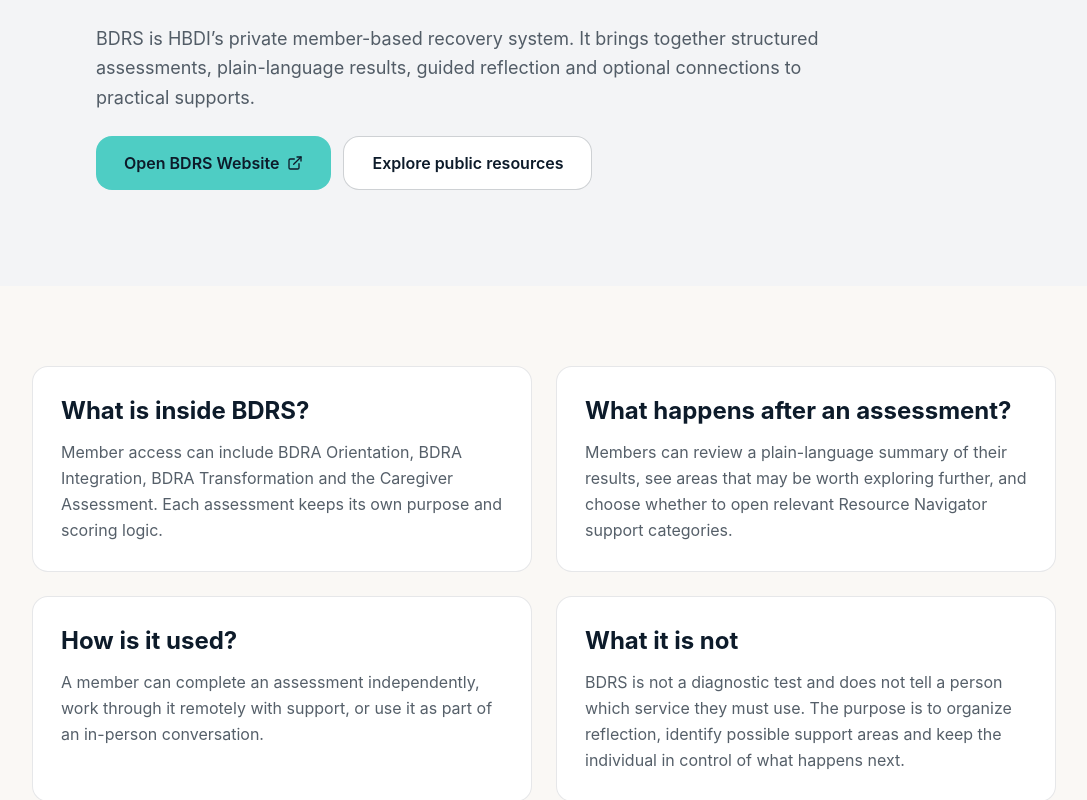
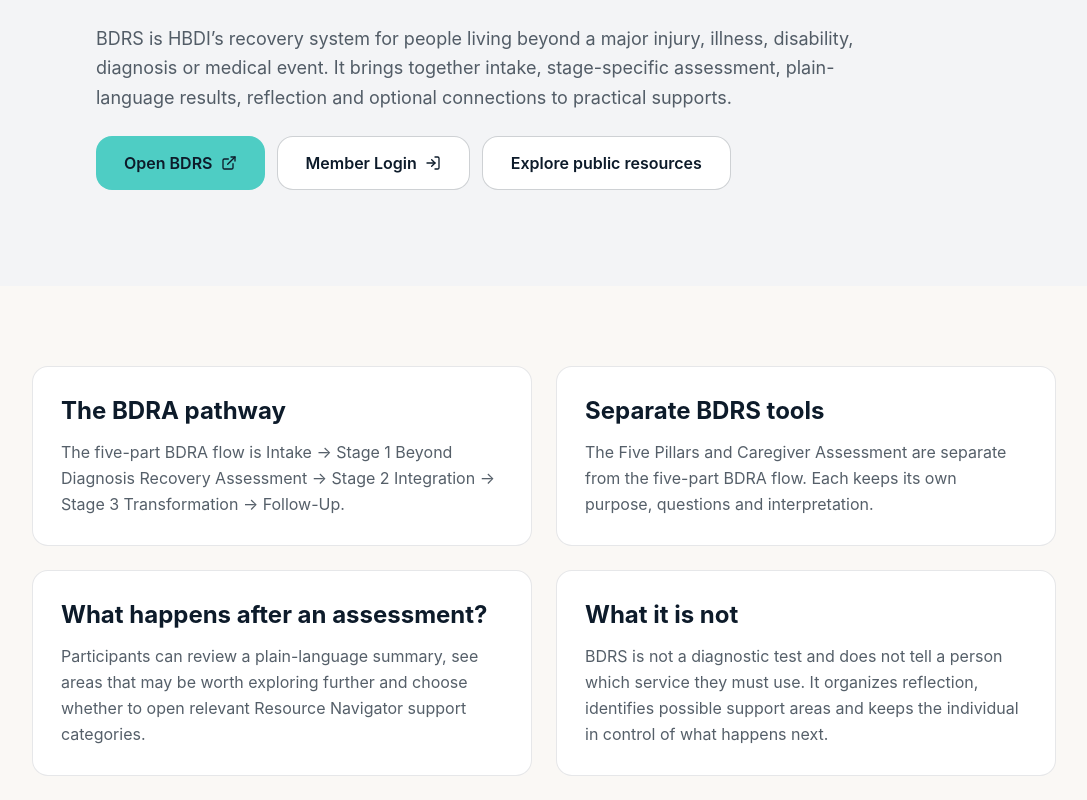
Before and after one commit to healingbeyond/hbd-website, a React (Vite) app: page /bdrs in a window 1280 px wide. Shown: the part 340-1140 px from the top of the page, without its empty margins (96-1183 px from the left). Built offline with nearby package versions, Linux system fonts and the light colour scheme; no server answers.

Commit message:
Sync HBDI BDRS page with current platform

```diff
--- a/src/pages/BdrsPage.tsx
+++ b/src/pages/BdrsPage.tsx
@@ -1,7 +1,7 @@
-import { ExternalLink } from "lucide-react";
+import { ExternalLink, LogIn } from "lucide-react";
 
-const bdrsHost = ["bdrs-platform-git-fi-f34982-coreyscoachingcorner-7642s-projects", "vercel", "app"].join(".");
-const bdrsWebsite = `https://${bdrsHost}`;
+const bdrsWebsite = "https://bdrs-platform-one.vercel.app";
+const bdrsLogin = `${bdrsWebsite}/login`;
 
 export function BdrsPage() {
   return (
@@ -11,10 +11,13 @@
           <div className="mx-auto max-w-4xl space-y-6">
             <p className="text-sm font-semibold uppercase tracking-widest text-teal-dark">Beyond Diagnosis Recovery System™</p>
             <h1 className="text-4xl font-bold leading-tight text-navy md:text-5xl">A person-centred system for the emotional side of recovery.</h1>
-            <p className="max-w-3xl text-lg leading-relaxed text-navy/70">BDRS is HBDI’s private member-based recovery system. It brings together structured assessments, plain-language results, guided reflection and optional connections to practical supports.</p>
-            <div className="flex flex-col gap-3 sm:flex-row">
+            <p className="max-w-3xl text-lg leading-relaxed text-navy/70">BDRS is HBDI’s recovery system for people living beyond a major injury, illness, disability, diagnosis or medical event. It brings together intake, stage-specific assessment, plain-language results, reflection and optional connections to practical supports.</p>
+            <div className="flex flex-col gap-3 sm:flex-row sm:flex-wrap">
               <a href={bdrsWebsite} target="_blank" rel="noopener noreferrer" className="inline-flex items-center justify-center gap-2 rounded-xl bg-teal px-7 py-3.5 font-semibold text-navy transition-colors hover:bg-teal-light">
-                Open BDRS Website <ExternalLink className="size-4" />
+                Open BDRS <ExternalLink className="size-4" />
+              </a>
+              <a href={bdrsLogin} target="_blank" rel="noopener noreferrer" className="inline-flex items-center justify-center gap-2 rounded-xl border border-navy/20 bg-white px-7 py-3.5 font-semibold text-navy transition-colors hover:bg-gray-50">
+                Member Login <LogIn className="size-4" />
               </a>
               <a href="/resources" className="inline-flex items-center justify-center rounded-xl border border-navy/20 bg-white px-7 py-3.5 font-semibold text-navy transition-colors hover:bg-gray-50">Explore public resources</a>
             </div>
@@ -25,10 +28,22 @@
       <section className="bg-cream py-16 md:py-20">
         <div className="container mx-auto">
           <div className="mx-auto grid max-w-5xl gap-6 md:grid-cols-2">
-            <article className="rounded-2xl border border-navy/10 bg-white p-7"><h2 className="text-2xl font-bold text-navy">What is inside BDRS?</h2><p className="mt-3 leading-relaxed text-navy/70">Member access can include BDRA Orientation, BDRA Integration, BDRA Transformation and the Caregiver Assessment. Each assessment keeps its own purpose and scoring logic.</p></article>
-            <article className="rounded-2xl border border-navy/10 bg-white p-7"><h2 className="text-2xl font-bold text-navy">What happens after an assessment?</h2><p className="mt-3 leading-relaxed text-navy/70">Members can review a plain-language summary of their results, see areas that may be worth exploring further, and choose whether to open relevant Resource Navigator support categories.</p></article>
-            <article className="rounded-2xl border border-navy/10 bg-white p-7"><h2 className="text-2xl font-bold text-navy">How is it used?</h2><p className="mt-3 leading-relaxed text-navy/70">A member can complete an assessment independently, work through it remotely with support, or use it as part of an in-person conversation.</p></article>
-            <article className="rounded-2xl border border-navy/10 bg-white p-7"><h2 className="text-2xl font-bold text-navy">What it is not</h2><p className="mt-3 leading-relaxed text-navy/70">BDRS is not a diagnostic test and does not tell a person which service they must use. The purpose is to organize reflection, identify possible support areas and keep the individual in control of what happens next.</p></article>
+            <article className="rounded-2xl border border-navy/10 bg-white p-7">
+              <h2 className="text-2xl font-bold text-navy">The BDRA pathway</h2>
+              <p className="mt-3 leading-relaxed text-navy/70">The five-part BDRA flow is Intake → Stage 1 Beyond Diagnosis Recovery Assessment → Stage 2 Integration → Stage 3 Transformation → Follow-Up.</p>
+            </article>
+            <article className="rounded-2xl border border-navy/10 bg-white p-7">
+              <h2 className="text-2xl font-bold text-navy">Separate BDRS tools</h2>
+              <p className="mt-3 leading-relaxed text-navy/70">The Five Pillars and Caregiver Assessment are separate from the five-part BDRA flow. Each keeps its own purpose, questions and interpretation.</p>
+            </article>
+            <article className="rounded-2xl border border-navy/10 bg-white p-7">
+              <h2 className="text-2xl font-bold text-navy">What happens after an assessment?</h2>
+              <p className="mt-3 leading-relaxed text-navy/70">Participants can review a plain-language summary, see areas that may be worth exploring further and choose whether to open relevant Resource Navigator support categories.</p>
+            </article>
+            <article className="rounded-2xl border border-navy/10 bg-white p-7">
+              <h2 className="text-2xl font-bold text-navy">What it is not</h2>
+              <p className="mt-3 leading-relaxed text-navy/70">BDRS is not a diagnostic test and does not tell a person which service they must use. It organizes reflection, identifies possible support areas and keeps the individual in control of what happens next.</p>
+            </article>
           </div>
         </div>
       </section>
```
